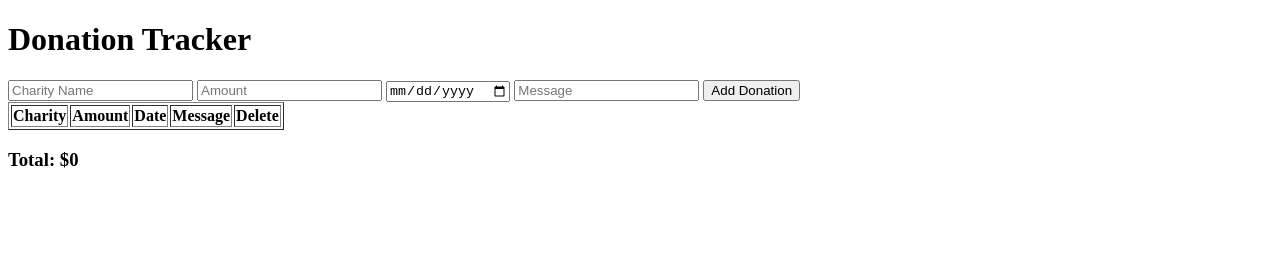
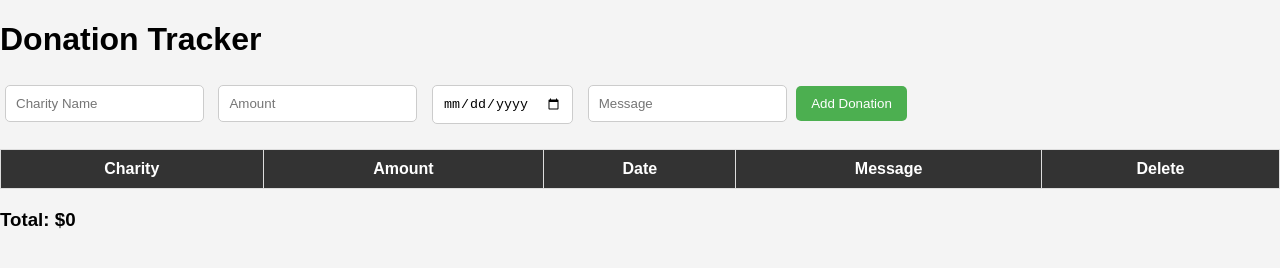
Before and after one commit to 9Nish5/Group-Project-2230, a plain HTML site: page index.html in a window 1280 px wide. Drawn offline with Linux system fonts and the light colour scheme.

Commit message:
complete donation tracker feature with add, delete and localStorage

```diff
--- a/script.js
+++ b/donation.js
@@ -68,6 +68,15 @@ function updateTable() {
   });
 
   document.getElementById("total").textContent = total;
+
+  localStorage.setItem("donations", JSON.stringify(donations));
 }
 
-localStorage.setItem("donations", JSON.stringify(donations));
+// delete function
+function deleteDonation(index) {
+  donations.splice(index, 1);
+  updateTable();
+}
+
+// load data when page opens
+updateTable();
--- a/index.html
+++ b/index.html
@@ -3,7 +3,7 @@
 <head>
   <meta charset="UTF-8">
   <title>Donation Tracker</title>
-  <link rel="stylesheet" href="style.css">
+  <link rel="stylesheet" href="styles.css">
 </head>
 
 <body>
@@ -45,6 +45,6 @@
 
 <h3>Total: $<span id="total">0</span></h3>
 
-
+<script src="donation.js"></script>
 </body>
 </html>
--- a/styles.css
+++ b/styles.css
@@ -0,0 +1,60 @@
+body {
+  font-family: Arial, sans-serif;
+  background-color: #f4f4f4;
+  margin: 0;
+}
+
+/* center everything */
+.container {
+  width: 80%;
+  margin: auto;
+  text-align: center;
+}
+
+/* form */
+form {
+  margin: 20px 0;
+}
+
+input {
+  padding: 10px;
+  margin: 5px;
+  border: 1px solid #ccc;
+  border-radius: 5px;
+}
+
+/* button */
+button {
+  padding: 10px 15px;
+  background-color: #4CAF50;
+  color: white;
+  border: none;
+  border-radius: 5px;
+  cursor: pointer;
+}
+
+button:hover {
+  background-color: #45a049;
+}
+
+/* table */
+table {
+  width: 100%;
+  border-collapse: collapse;
+  margin-top: 20px;
+  background-color: white;
+}
+
+th {
+  background-color: #333;
+  color: white;
+}
+
+th, td {
+  padding: 10px;
+  border: 1px solid #ddd;
+}
+
+h3 {
+  margin-top: 20px;
+}
```
